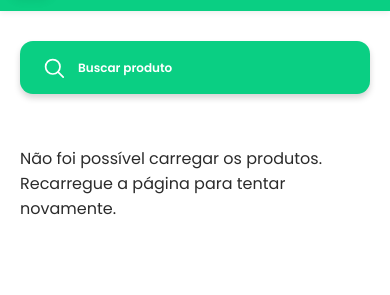
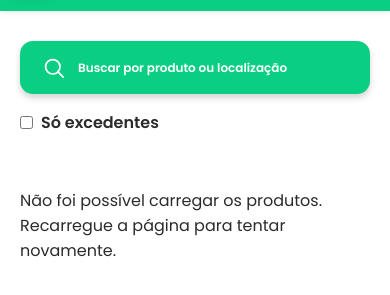
Before and after one commit to MateusPereira1/broto-mvp, a plain HTML site: page view/marketplace.html in a window 390 px wide. Shown: the part 59-354 px from the top of the page. Drawn offline with Linux system fonts and the light colour scheme; no server answers.

Commit message:
Adiciona filtro de excedentes ao marketplace

```diff
--- a/controller/marketplace.js
+++ b/controller/marketplace.js
@@ -1,60 +1,54 @@
 import { COLECAO_PRODUTOS, listarRegistro } from "./api.js";
-
 import { criarCardProduto, produtoDisponivel } from "./cardProduto.js";
 
 const secaoProdutos = document.querySelector(".products");
+const modeloCard = secaoProdutos.querySelector(".product-card").cloneNode(true);
+const busca = document.querySelector("#busca-produtos");
+const filtroExcedentes = document.querySelector("#filtro-excedentes");
+const mensagemVazia = document.querySelector(".marketplace__empty");
+let cards;
 
-const exemploCard = secaoProdutos.querySelector(".product-card");
-const modelCard = exemploCard.cloneNode(true);
 secaoProdutos.replaceChildren();
 
-async function carregarProduto() {
+function aplicarFiltros() {
+    if (!cards) {
+        return;
+    }
+
+    const termo = busca.value.trim().toLocaleLowerCase("pt-BR");
+    let temResultados = false;
+    for (const { card, excedente } of cards) {
+        const corresponde = card.dataset.search.includes(termo)
+            && (!filtroExcedentes.checked || excedente);
+        card.hidden = !corresponde;
+        temResultados ||= corresponde;
+    }
+
+    mensagemVazia.hidden = temResultados;
+}
+
+async function carregarProdutos() {
     try {
         const resposta = await listarRegistro(COLECAO_PRODUTOS);
-
-        let listaProdutos = resposta;
-        if (!Array.isArray(resposta)) {
-            listaProdutos = resposta.dados || [];
-        }
-        listaProdutos = listaProdutos.filter(produtoDisponivel);
-
-        secaoProdutos.innerHTML = "";
-        for (let i = 0; i < listaProdutos.length; i++) {
-            const card = criarCardProduto(modelCard, listaProdutos[i]);
-            secaoProdutos.appendChild(card);
-        }
-
-        const mensagemVazia = document.querySelector('.marketplace__empty');
-        mensagemVazia.hidden = listaProdutos.length > 0;
-
-    } catch(erro) {
+        const registros = Array.isArray(resposta) ? resposta : resposta.dados || [];
+        cards = registros.filter(produtoDisponivel).map((produto) => ({
+            card: criarCardProduto(modeloCard, produto),
+            excedente: produto.excedente === true,
+        }));
+        secaoProdutos.replaceChildren(...cards.map(({ card }) => card));
+        aplicarFiltros();
+    } catch (erro) {
         console.error("Produtos não foram carregados:", erro);
-        secaoProdutos.replaceChildren();
-        const mensagem = document.querySelector("#marketplace-status");
-        mensagem.textContent = "Não foi possível carregar os produtos. Recarregue a página para tentar novamente.";
+        document.querySelector("#marketplace-status").textContent =
+            "Não foi possível carregar os produtos. Recarregue a página para tentar novamente.";
     }
 }
 
-await carregarProduto();
+document.querySelector(".marketplace__search").addEventListener("submit", (evento) => {
+    evento.preventDefault();
+});
+busca.addEventListener("input", aplicarFiltros);
+filtroExcedentes.addEventListener("change", aplicarFiltros);
+window.addEventListener("pageshow", aplicarFiltros);
 
-
-const searchInput = document.querySelector('#busca-produtos');
-const productCards = [...document.querySelectorAll('.product-card')];
-const emptyMessage = document.querySelector('.marketplace__empty');
-
-document.querySelector('.marketplace__search').addEventListener('submit', (event) => {
-    event.preventDefault();
-});
-
-searchInput.addEventListener('input', () => {
-    const searchTerm = searchInput.value.trim().toLocaleLowerCase('pt-BR');
-    let visibleProducts = 0;
-
-    productCards.forEach((card) => {
-        const matches = card.dataset.search.includes(searchTerm);
-        card.hidden = !matches;
-        visibleProducts += Number(matches);
-    });
-
-    emptyMessage.hidden = visibleProducts > 0;
-});
+carregarProdutos();
--- a/css/marketplace.css
+++ b/css/marketplace.css
@@ -8,6 +8,11 @@ body {
     padding: 53px 24px 48px;
 }
 
+.marketplace__filters {
+    margin: 0 auto 56px;
+    max-width: 536px;
+}
+
 .marketplace__search {
     align-items: center;
     background: var(--verde-principal);
@@ -16,10 +21,22 @@ body {
     color: var(--branco);
     display: flex;
     height: 53px;
-    margin: 0 auto 80px;
-    max-width: 536px;
     padding: 0 22px;
     width: 100%;
+}
+
+.marketplace__excess-filter {
+    align-items: center;
+    cursor: pointer;
+    display: inline-flex;
+    font-weight: 600;
+    gap: 0.5rem;
+    margin-top: 1rem;
+}
+
+.marketplace__excess-filter input {
+    accent-color: #096344;
+    margin: 0;
 }
 
 .marketplace__search:focus-within {
@@ -217,9 +234,6 @@ body {
         grid-template-columns: repeat(2, minmax(0, 250px));
     }
 
-    .marketplace__search {
-        margin-bottom: 56px;
-    }
 }
 
 @media (max-width: 600px) {
@@ -240,7 +254,7 @@ body {
         font-size: 19px;
     }
 
-    .marketplace__search {
+    .marketplace__filters {
         margin-bottom: 36px;
     }
 }
--- a/view/marketplace.html
+++ b/view/marketplace.html
@@ -16,14 +16,20 @@
     <broto-header></broto-header>
 
     <main class="marketplace">
+        <div class="marketplace__filters">
             <form class="marketplace__search" role="search">
-            <label class="sr-only" for="busca-produtos">Buscar produto ou produtor</label>
+                <label class="sr-only" for="busca-produtos">Buscar por produto ou localização</label>
                 <svg class="marketplace__search-icon" aria-hidden="true" viewBox="0 0 24 24" fill="none">
                     <circle cx="10.8" cy="10.8" r="7.2" stroke="currentColor" stroke-width="1.7"></circle>
                     <path d="m16.2 16.2 5 5" stroke="currentColor" stroke-width="1.7" stroke-linecap="round"></path>
                 </svg>
-            <input id="busca-produtos" type="search" placeholder="Buscar produto " autocomplete="off">
+                <input id="busca-produtos" type="search" placeholder="Buscar por produto ou localização" autocomplete="off">
             </form>
+            <label class="marketplace__excess-filter">
+                <input id="filtro-excedentes" type="checkbox">
+                Só excedentes
+            </label>
+        </div>
 
         <section class="products" aria-label="Produtos disponíveis">
             <article class="product-card" data-search="melancia cidade do produtor">
```
Lines whose indentation alone changed are shown as unchanged.
